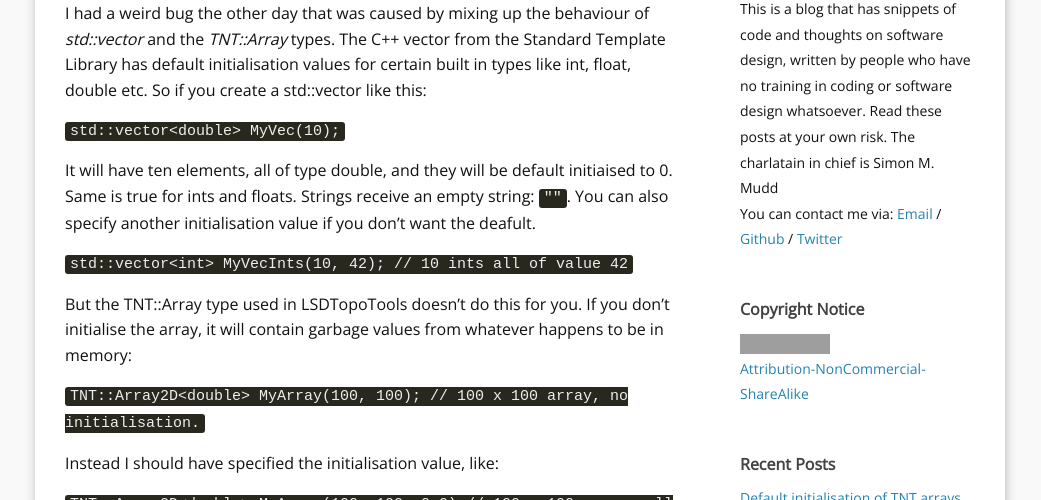
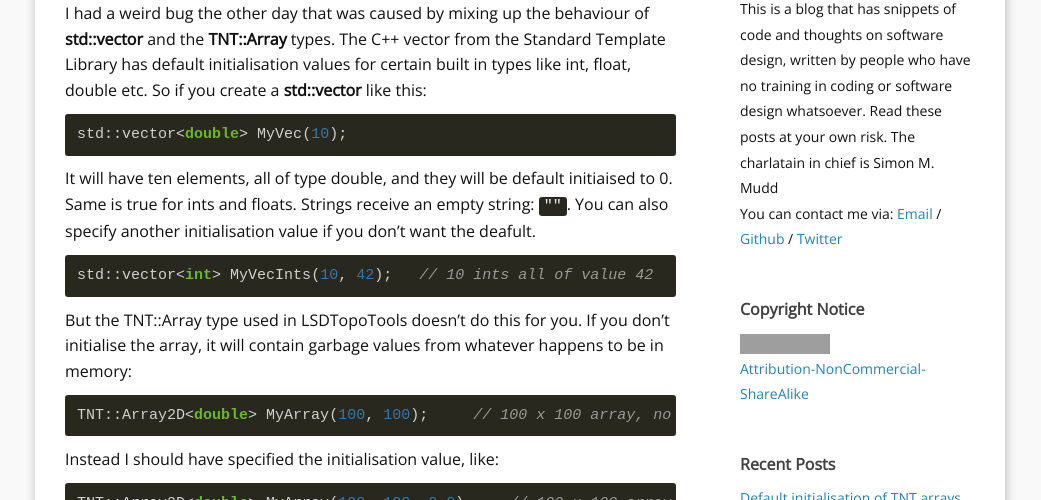
Before and after one commit to LSDtopotools/LSDCodingBlog, a Jekyll site: the page built from _posts/2016-08-24-Array-and-vector-initialisation.markdown, in a window 1280 px wide and 900 px high, cut to the strip 400-900 px from the top of the window. Shown: the whole strip, without its empty margins (120-1161 px from the left). Built offline with Jekyll 4.4.1, drawn with Linux system fonts in a browser that asks for light colours; comment, search, counter and statistics services are not loaded; some of the changed text lies outside the part shown; grey boxes are pictures that could not be loaded.

Commit message:
Update 2016-08-24-Array-and-vector-initialisation.markdown

```diff
--- a/_posts/2016-08-24-Array-and-vector-initialisation.markdown
+++ b/_posts/2016-08-24-Array-and-vector-initialisation.markdown
@@ -6,20 +6,28 @@ tags: arrays TNT std::vector
 
 _A reminder for DAV_
 
-I had a weird bug the other day that was caused by mixing up the behaviour of *std::vector* and the *TNT::Array* types. The C++ vector from the Standard Template Library has default initialisation values for certain built in types like int, float, double etc. So if you create a std::vector like this:
+I had a weird bug the other day that was caused by mixing up the behaviour of **std::vector** and the **TNT::Array** types. The C++ vector from the Standard Template Library has default initialisation values for certain built in types like int, float, double etc. So if you create a **std::vector** like this:
 
-`std::vector<double> MyVec(10);`
+{% highlight cpp %}
+std::vector<double> MyVec(10);
+{% endhighlight %}
 
 It will have ten elements, all of type double, and they will be default initiaised to 0. Same is true for ints and floats. Strings receive an empty string: `""`. You can also specify another initialisation value if you don't want the deafult.
 
-`std::vector<int> MyVecInts(10, 42);   // 10 ints all of value 42`
+{% highlight cpp %}
+std::vector<int> MyVecInts(10, 42);   // 10 ints all of value 42
+{% endhighlight %}
 
 But the TNT::Array type used in LSDTopoTools doesn't do this for you. If you don't initialise the array, it will contain garbage values from whatever happens to be in memory:
 
-`TNT::Array2D<double> MyArray(100, 100);     // 100 x 100 array, no initialisation.`
+{% highlight cpp %}
+TNT::Array2D<double> MyArray(100, 100);     // 100 x 100 array, no initialisation.
+{% endhighlight %}
 
 Instead I should have specified the initialisation value, like:
 
-`TNT::Array2D<double> MyArray(100, 100, 0.0)     // 100 x 100 array, all zeros`
+{% highlight cpp %}
+TNT::Array2D<double> MyArray(100, 100, 0.0)     // 100 x 100 array, all zeros
+{% endhighlight %}
 
 Or initialised it with a for loop, or some other method.
```
